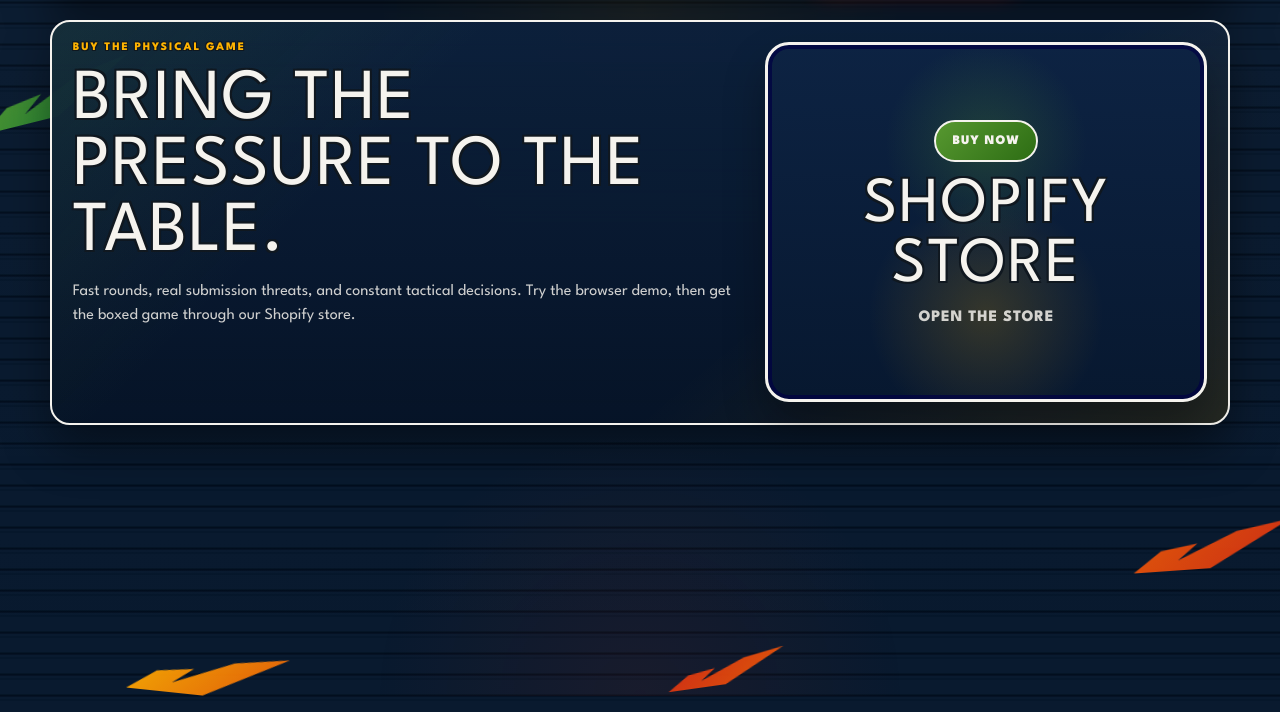
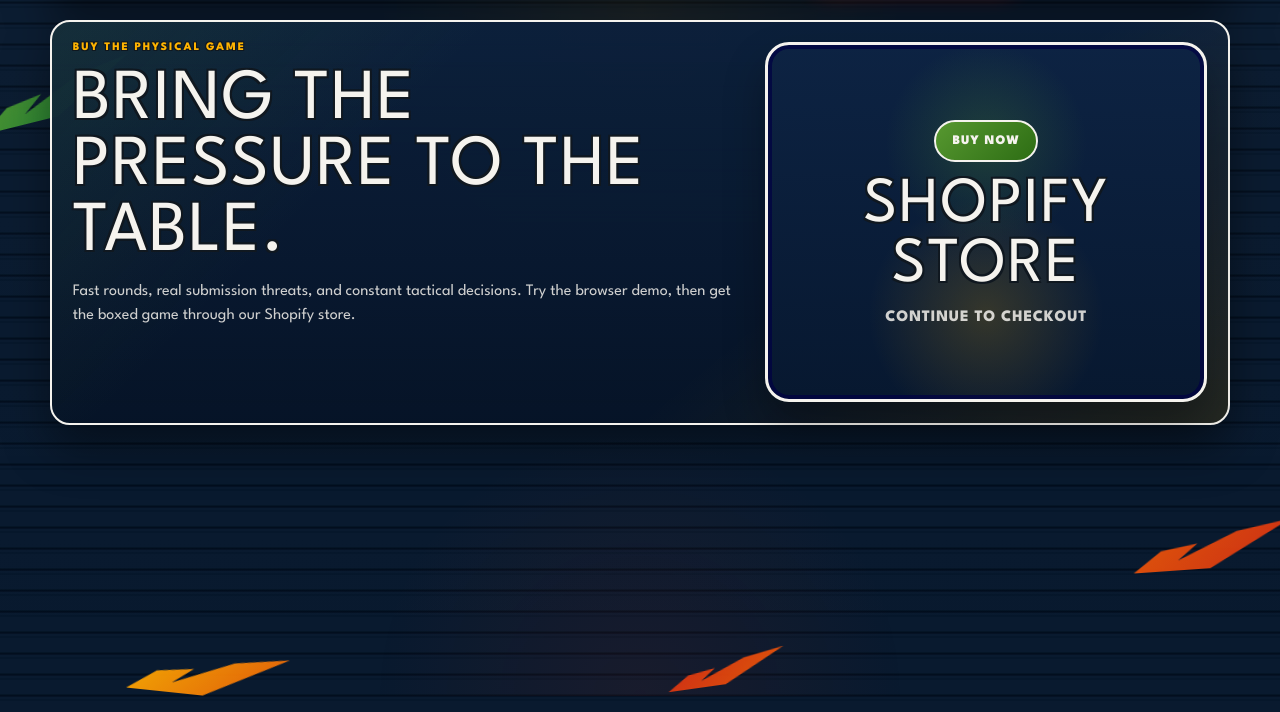
Before and after one commit to Chaingrappler/chaingrapplers-game, a plain HTML site: page buy.html in a window 1280 px wide. Shown: the part 104-816 px from the top of the page. Drawn offline with Linux system fonts and the light colour scheme.

Commit message:
Add files via upload

```diff
--- a/buy.html
+++ b/buy.html
@@ -44,10 +44,10 @@
         </p>
       </div>
       <div class="landing-hero-mark landing-hero-mark--compact">
-        <a href="https://shop.chaingrapplers.com/products/chaingrapplers-card-game" class="landing-logo-panel landing-logo-panel--shop" target="_blank" rel="noreferrer noopener" aria-label="Open the Shopify store">
+        <a href="https://shop.chaingrapplers.com/products/chaingrapplers-card-game" class="landing-logo-panel landing-logo-panel--shop" aria-label="Buy ChainGrapplers in the Shopify store">
           <span class="landing-shop-kicker">Buy Now</span>
           <strong class="landing-shop-title">Shopify Store</strong>
-          <span class="landing-shop-copy">Open the store</span>
+          <span class="landing-shop-copy">Continue to checkout</span>
         </a>
       </div>
     </section>
```
